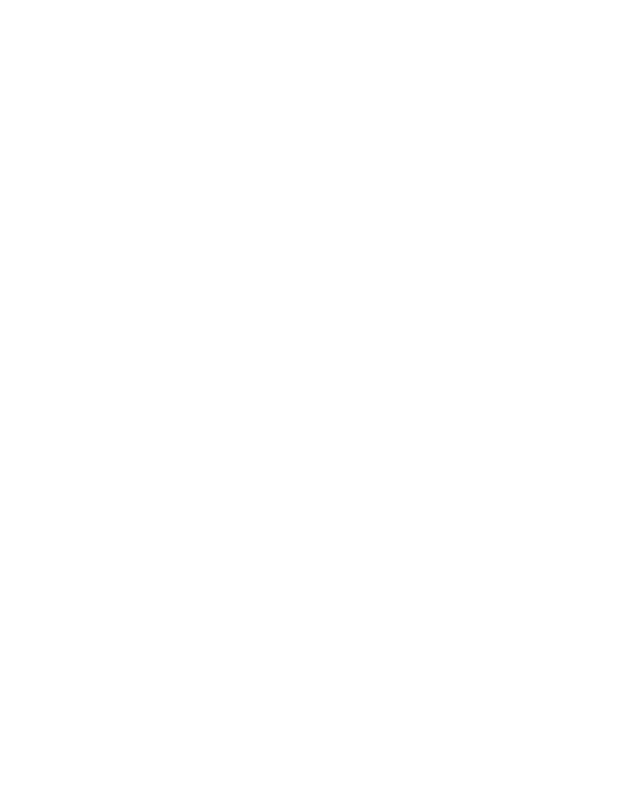
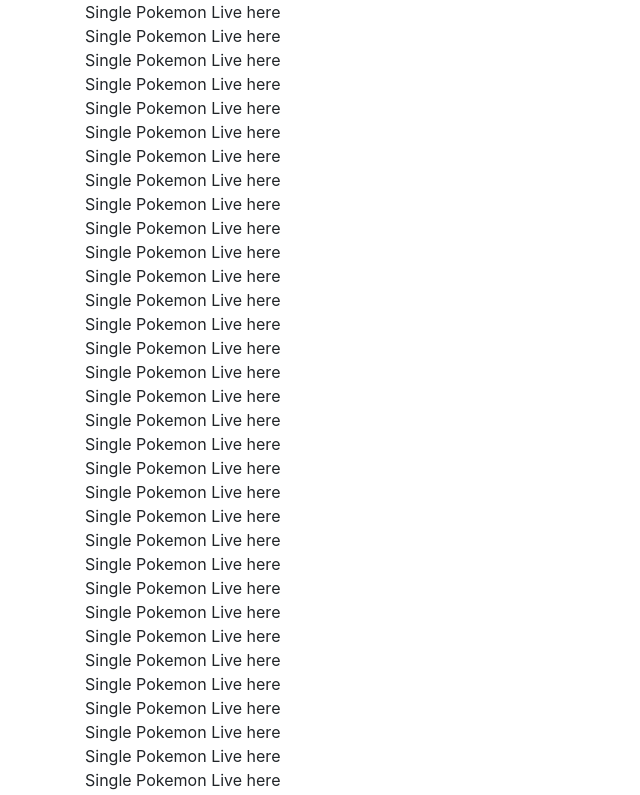
Before and after one commit to annamariej1015/react-pokedex-ts, a React (Create React App) app: page / in a window 1280 px wide. Shown: the top 795 px of the page, without its empty margins (0-640 px from the left). Built offline with nearby package versions, Linux system fonts and the light colour scheme.

Commit message:
main page done, bug on pokedexList

```diff
--- a/src/App.tsx
+++ b/src/App.tsx
@@ -7,9 +7,12 @@
 
 
 const App: React.FC = () => {
+  const [pokemons, setPokemons] = useState<Pokemon[]>(pokemonData);
+
   return (
     <div className="container">
       {/*Pokedex */}
+      <PokedexList pokemons={ pokemons }/>
       {/*PokeMon*/}
     </div>
   );
--- a/src/components/PokedexList.tsx
+++ b/src/components/PokedexList.tsx
@@ -1,9 +1,24 @@
 import React from 'react';
 import PokedexItem from '../components/PokedexItem';
 
-const PokedexList =() => {
+interface PokedexProps {
+    pokemons: Pokemon[];
+}
+
+const PokedexList: React.FC<PokedexProps> =({pokemons}) => {
     return(
-        <div>All Pokemon Live here</div>
+
+        <div className="row">
+            <div className="col">
+                <ul className="list-group">
+                    {pokemons.map((pokemon, index) =>{
+                        return(
+                            <PokedexItem pokemon={pokemon} key={index}/>
+                        );
+                    })}
+                </ul>
+            </div>
+        </div>
     )
 };
 
```
